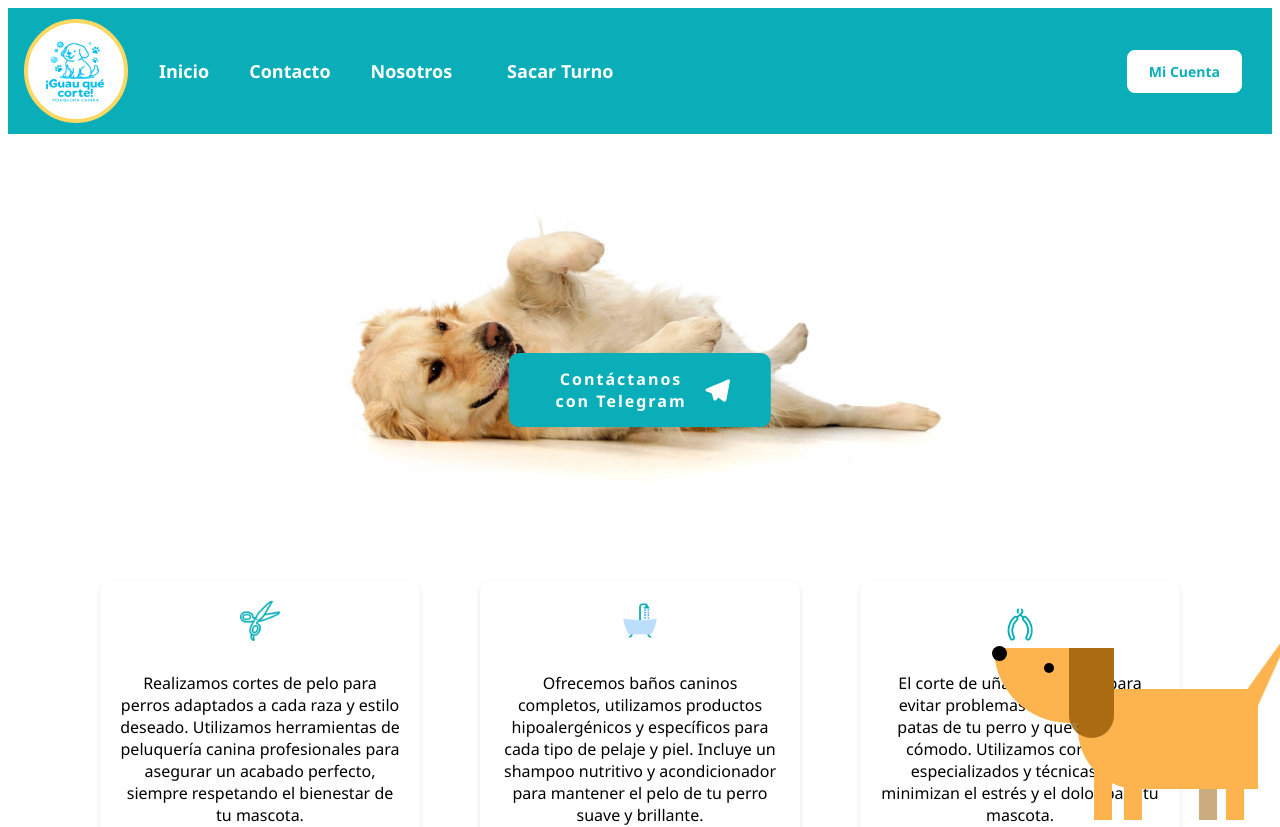
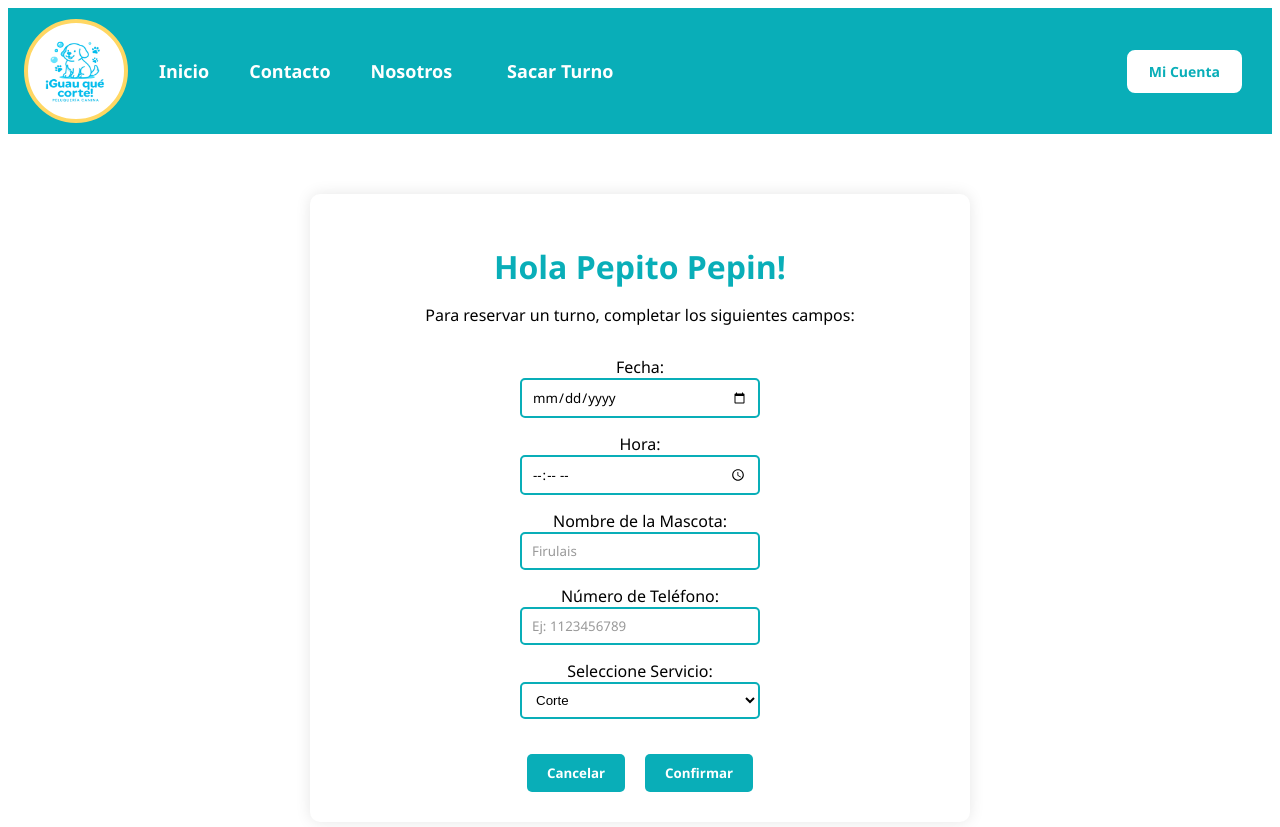
Before and after one commit to jeanbrcho/guau_que_corte, an Angular app: page /turnos in a window 1280 px wide. Before the commit this address led to /. Shown: the top 827 px of the page. Built offline with nearby package versions, Linux system fonts and the light colour scheme.

Commit message:
se creo componente turnos

```diff
--- a/src/app/app.routes.ts
+++ b/src/app/app.routes.ts
@@ -2,10 +2,12 @@ import { Routes } from '@angular/router';
 import { BodyComponent } from './body/body.component'; // ya lo tenés
 import { ContactoComponent } from './contacto/contacto.component';
 import { NosotrosComponent } from './nosotros/nosotros.component';
+import { TurnosComponent } from './turnos/turnos.component';
 
 export const routes: Routes = [
   { path: '', component: BodyComponent }, // body por defecto
   { path: 'contacto', component: ContactoComponent },
   { path: 'nosotros', component: NosotrosComponent },
+  { path: 'turnos', component: TurnosComponent },
   { path: '**', redirectTo: '' }
 ];
--- a/src/app/header/header.component.html
+++ b/src/app/header/header.component.html
@@ -23,7 +23,10 @@
 
       </div>
 
-      <button class="nav-button nav-turno" (click)="abrirModalTurno()">Sacar Turno</button>
+      <!-- <button class="nav-button nav-turno" (click)="abrirModalTurno()">Sacar Turno</button> -->
+      <button class="nav-button nav-turno" routerLink="/turnos">Sacar Turno</button>
+
+
 
 
 
--- /dev/null
+++ b/src/app/turnos/turnos.component.css
@@ -0,0 +1,78 @@
+.turnos-container {
+  max-width: 600px;
+  margin: 60px auto;
+  padding: 30px;
+  background-color: #fff;
+  border-radius: 10px;
+  box-shadow: 0 0 15px rgba(0, 0, 0, 0.1);
+  text-align: center;
+}
+
+.titulo {
+  color: #09aeb8;
+  font-size: 2rem;
+  margin-bottom: 10px;
+}
+
+.subtitulo {
+  margin-bottom: 30px;
+  font-size: 1rem;
+}
+
+.form-turno {
+  display: flex;
+  flex-direction: column;
+  align-items: center;
+  gap: 15px;
+}
+
+.form-group {
+  display: flex;
+  flex-direction: column;
+  width: 40%;  /*reducido el ancho de los inputs */
+  max-width: 350px;
+}
+
+input,
+select {
+  padding: 8px 10px;
+  border-radius: 5px;
+  border: 2px solid #09aeb8;
+  background-color: white;
+  color: black;
+  transition: border-color 0.2s ease;
+
+  &::placeholder {
+    color: #999;
+  }
+
+  &:focus {
+    border-color: #ffd763;
+    outline: none;
+  }
+}
+
+.botones {
+  display: flex;
+  justify-content: center;
+  gap: 20px; /*más cerca pero con separación cómoda */
+  margin-top: 20px;
+}
+
+.btn-cancelar,
+.btn-confirmar {
+  padding: 10px 20px;
+  border: none;
+  background-color: #09aeb8;
+  color: white;
+  font-weight: bold;
+  border-radius: 5px;
+  cursor: pointer;
+  transition: background-color 0.2s ease;
+}
+
+.btn-cancelar:hover,
+.btn-confirmar:hover {
+  background-color: #ffd763;
+  color: black;
+}
--- /dev/null
+++ b/src/app/turnos/turnos.component.html
@@ -0,0 +1,40 @@
+<div class="turnos-container">
+  <h1 class="titulo">Hola Pepito Pepin!</h1>
+  <p class="subtitulo">Para reservar un turno, completar los siguientes campos:</p>
+
+  <form class="form-turno">
+    <div class="form-group">
+      <label>Fecha:</label>
+      <input type="date" />
+    </div>
+
+    <div class="form-group">
+      <label>Hora:</label>
+      <input type="time" />
+    </div>
+
+    <div class="form-group">
+      <label>Nombre de la Mascota:</label>
+      <input type="text" placeholder="Firulais" />
+    </div>
+
+    <div class="form-group">
+      <label>Número de Teléfono:</label>
+      <input type="tel" placeholder="Ej: 1123456789" />
+    </div>
+
+    <div class="form-group">
+      <label>Seleccione Servicio:</label>
+      <select>
+        <option value="corte">Corte</option>
+        <option value="baño">Baño</option>
+        <option value="completo">Servicio Completo</option>
+      </select>
+    </div>
+
+    <div class="botones">
+      <button type="button" class="btn-cancelar" (click)="cancelar()">Cancelar</button>
+      <button type="submit" class="btn-confirmar">Confirmar</button>
+    </div>
+  </form>
+</div>
--- /dev/null
+++ b/src/app/turnos/turnos.component.ts
@@ -0,0 +1,17 @@
+import { Component } from '@angular/core';
+import { Router } from '@angular/router';
+
+@Component({
+  selector: 'app-turnos',
+  imports: [],
+  standalone: true,
+  templateUrl: './turnos.component.html',
+  styleUrl: './turnos.component.css'
+})
+export class TurnosComponent {
+  constructor(private router: Router) {}
+
+  cancelar() {
+    this.router.navigate(['/']);
+  }
+}
```
Also changed, not shown: 1 other file (tests, documents, lock files or other folders).
